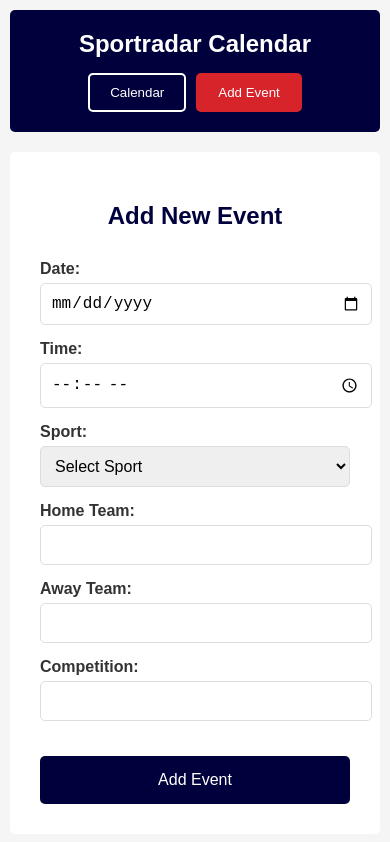
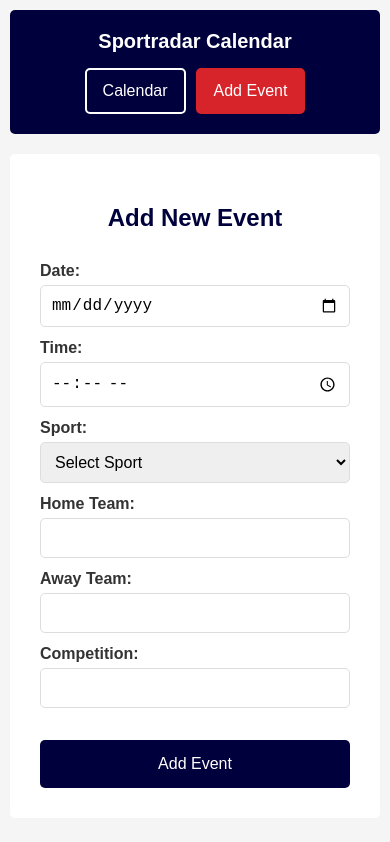
Before and after one commit to MilossGIT/Sportradar-FE-task, a website: page index.html in a window 390 px wide. Both pictures are taken after a click on the button "Add Event". Drawn offline with Linux system fonts and the light colour scheme.

Commit message:
Improve mobile responsiveness and fix calendar hover effects

```diff
--- a/styles.css
+++ b/styles.css
@@ -146,7 +146,7 @@
   border-radius: 5px;
 }
 
-.calendar-day:hover {
+.calendar-day:hover:not(.other-month) {
   background-color: #f0f0f0;
   transform: translateY(-3px);
   box-shadow: 0 4px 8px rgba(0, 0, 0, 0.1);
@@ -354,7 +354,6 @@
   margin: 5px 0;
 }
 
-/* Mobile responsive */
 @media (max-width: 768px) {
   body {
     padding: 10px;
@@ -365,14 +364,45 @@
     gap: 15px;
   }
 
+  .navbar h1 {
+    font-size: 20px;
+    text-align: center;
+  }
+
+  .nav-buttons {
+    width: 100%;
+    justify-content: center;
+  }
+
+  .nav-btn {
+    padding: 12px 16px;
+    font-size: 16px;
+  }
+
   .calendar-header {
     flex-direction: column;
     gap: 15px;
   }
 
   .calendar-day {
-    min-height: 60px;
+    min-height: 70px;
     padding: 5px;
+  }
+
+  .day-number {
+    font-size: 15px;
+  }
+
+  input,
+  select {
+    padding: 10px;
+    font-size: 16px;
+    width: 100%;
+    box-sizing: border-box;
+  }
+
+  #add-event-form div {
+    margin-bottom: 12px;
   }
 
   .modal-content {
```
